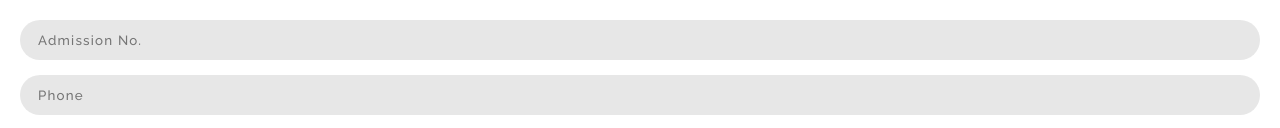
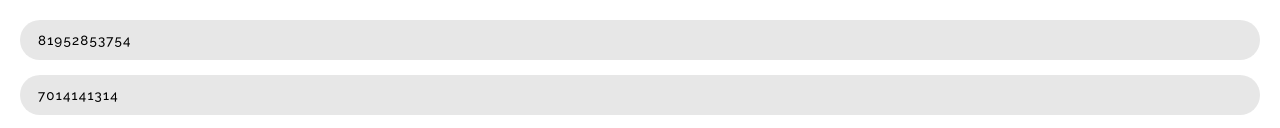
Before and after one commit to Prince-Online/advance_coacingapp, a plain HTML site: page login.html in a window 1280 px wide. Shown: the part 908-1036 px from the top of the page. Drawn offline with Linux system fonts and the light colour scheme.

Commit message:
Update login.html

```diff
--- a/login.html
+++ b/login.html
@@ -10,8 +10,8 @@
     <h2>Welcome To,</h2>
     <h3 class="animation-h3">Coaching Name</h3>
   </div>
-  <input type="number" id="admission" placeholder="Admission No." class="int" value"81952853754">
-  <input type="number" id="phone" placeholder="Phone" class="int" value"7014141314">
+  <input type="number" id="admission" placeholder="Admission No." class="int" value="81952853754">
+  <input type="number" id="phone" placeholder="Phone" class="int" value="7014141314">
   <button onclick="login()" class="btn">Login</button>
 </div>
 <div id="loader" style="display:none;"><div class="loader"></div></div>
```
